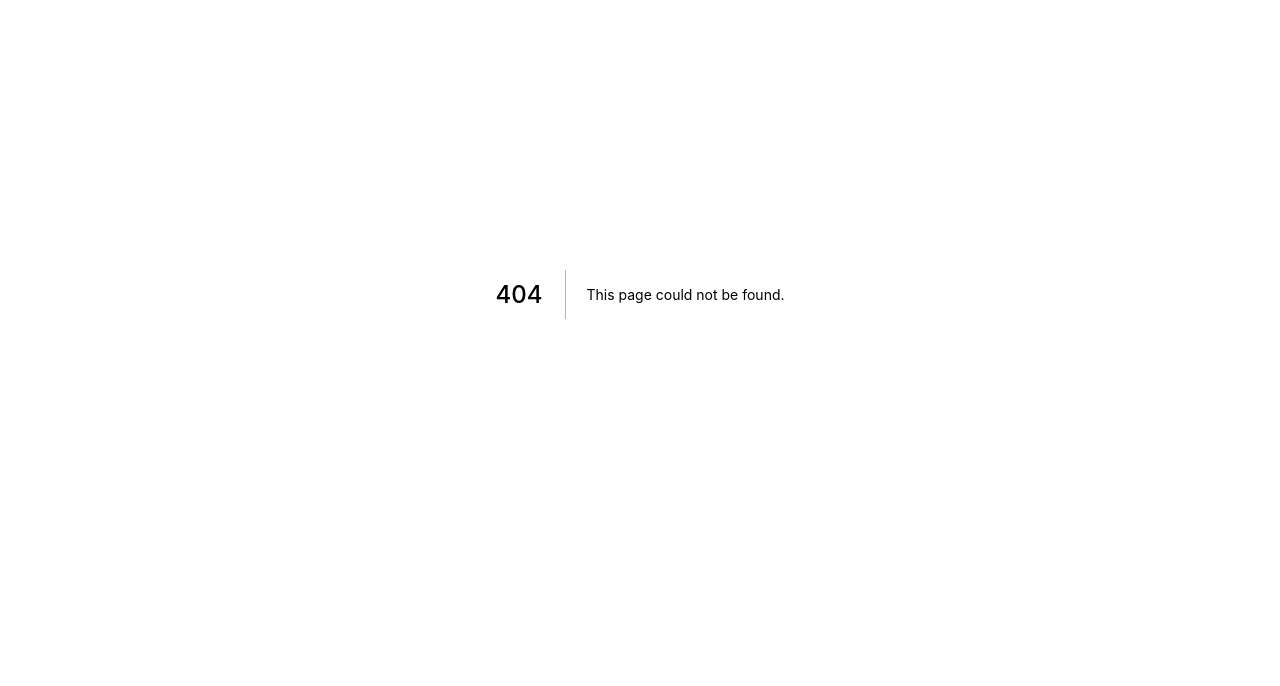
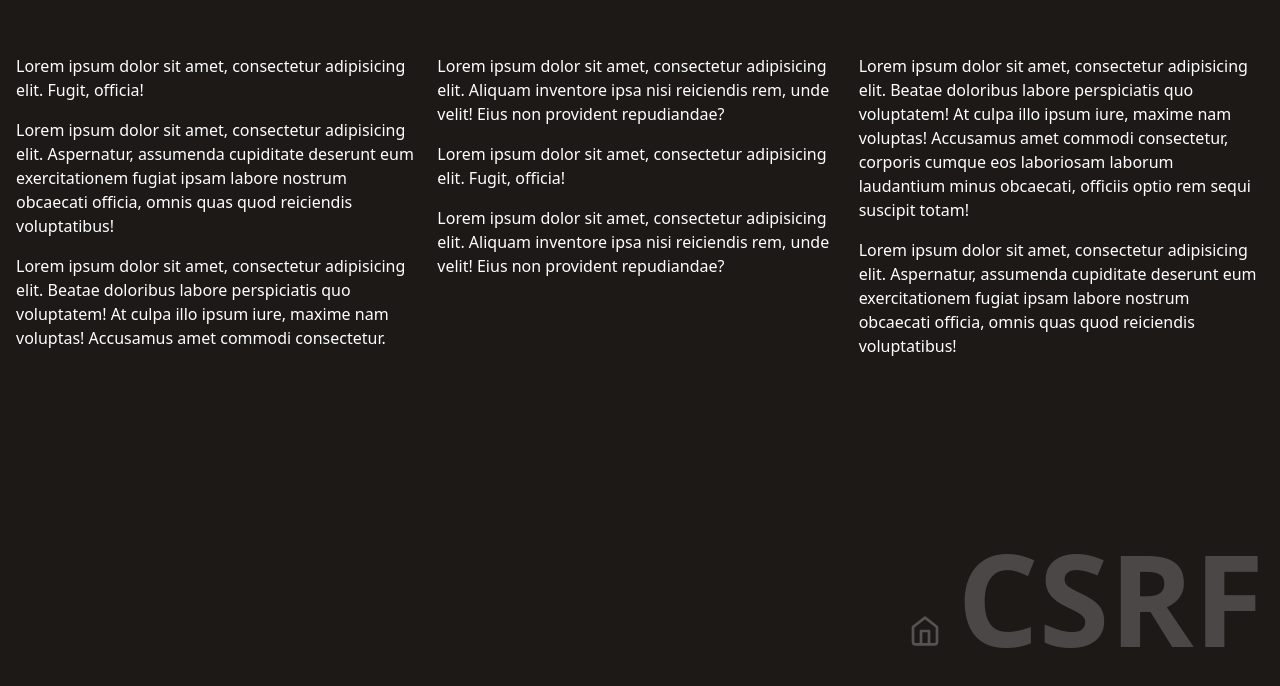
Before and after one commit to mbishram/jwt-local-variable-attacks, a Next.js app: page /csrf in a window 1280 px wide. Before the commit this address had no page. Shown: the part 106-792 px from the top of the page. Built offline with nearby package versions, Linux system fonts and the light colour scheme.

Commit message:
Update main layout and add masonry library

```diff
--- a/package.json
+++ b/package.json
@@ -11,7 +11,9 @@
   "dependencies": {
     "next": "12.1.6",
     "react": "18.2.0",
-    "react-dom": "18.2.0"
+    "react-dom": "18.2.0",
+    "react-feather": "^2.0.10",
+    "react-responsive-masonry": "^2.1.4"
   },
   "devDependencies": {
     "@types/node": "18.0.0",
--- a/src/components/layouts/MainLayout.tsx
+++ b/src/components/layouts/MainLayout.tsx
@@ -4,15 +4,19 @@
 import { Typography } from "@/components/ui/Typography";
 import { getPageTitle } from "@/utils/page-utils";
 import Head from "next/head";
+import { Home } from "react-feather";
+import Link from "next/link";
 
 export type MainLayoutProps = Omit<HTMLProps<HTMLDivElement>, "title"> & {
   title?: string;
+  noHomeButton?: boolean;
 };
 
 export function MainLayout({
   children,
   className,
   title = "",
+  noHomeButton = false,
   ...props
 }: MainLayoutProps) {
   return (
@@ -24,11 +28,20 @@
         <section className="flex-grow pt-4 grid content-center">
           {children}
         </section>
-        <footer className="py-8 text-right">
-          <Typography variant="h1" className="opacity-25 break-all">
-            {title}
-          </Typography>
-        </footer>
+        {title && (
+          <footer className="py-8 text-right">
+            <Typography variant="h1">
+              {!noHomeButton && (
+                <Link href="/">
+                  <a className="inline-flex content-end mr-4 opacity-25 hover:opacity-100 transition-all">
+                    <Home size="2rem" />
+                  </a>
+                </Link>
+              )}
+              <span className="opacity-20 break-all">{title}</span>
+            </Typography>
+          </footer>
+        )}
       </Container>
     </div>
   );
--- /dev/null
+++ b/src/pages/csrf.tsx
@@ -0,0 +1,58 @@
+import { NextPage } from "next";
+import { MainLayout } from "@/components/layouts/MainLayout";
+import Masonry, { ResponsiveMasonry } from "react-responsive-masonry";
+
+const CSRF: NextPage = () => {
+  return (
+    <MainLayout title="CSRF">
+      <ResponsiveMasonry columnsCountBreakPoints={{ 350: 1, 750: 2, 900: 3 }}>
+        <Masonry gutter="1rem">
+          <div>
+            Lorem ipsum dolor sit amet, consectetur adipisicing elit. Fugit,
+            officia!
+          </div>
+          <div>
+            Lorem ipsum dolor sit amet, consectetur adipisicing elit. Aliquam
+            inventore ipsa nisi reiciendis rem, unde velit! Eius non provident
+            repudiandae?
+          </div>
+          <div>
+            Lorem ipsum dolor sit amet, consectetur adipisicing elit. Beatae
+            doloribus labore perspiciatis quo voluptatem! At culpa illo ipsum
+            iure, maxime nam voluptas! Accusamus amet commodi consectetur,
+            corporis cumque eos laboriosam laborum laudantium minus obcaecati,
+            officiis optio rem sequi suscipit totam!
+          </div>
+          <div>
+            Lorem ipsum dolor sit amet, consectetur adipisicing elit.
+            Aspernatur, assumenda cupiditate deserunt eum exercitationem fugiat
+            ipsam labore nostrum obcaecati officia, omnis quas quod reiciendis
+            voluptatibus!
+          </div>
+          <div>
+            Lorem ipsum dolor sit amet, consectetur adipisicing elit. Fugit,
+            officia!
+          </div>
+          <div>
+            Lorem ipsum dolor sit amet, consectetur adipisicing elit. Aliquam
+            inventore ipsa nisi reiciendis rem, unde velit! Eius non provident
+            repudiandae?
+          </div>
+          <div>
+            Lorem ipsum dolor sit amet, consectetur adipisicing elit. Beatae
+            doloribus labore perspiciatis quo voluptatem! At culpa illo ipsum
+            iure, maxime nam voluptas! Accusamus amet commodi consectetur.
+          </div>
+          <div>
+            Lorem ipsum dolor sit amet, consectetur adipisicing elit.
+            Aspernatur, assumenda cupiditate deserunt eum exercitationem fugiat
+            ipsam labore nostrum obcaecati officia, omnis quas quod reiciendis
+            voluptatibus!
+          </div>
+        </Masonry>
+      </ResponsiveMasonry>
+    </MainLayout>
+  );
+};
+
+export default CSRF;
--- a/src/pages/index.tsx
+++ b/src/pages/index.tsx
@@ -4,7 +4,7 @@
 
 const Home: NextPage = () => {
   return (
-    <MainLayout title="Dashboard">
+    <MainLayout title="Dashboard" noHomeButton>
       <div className="grid grid-cols-1 sm:grid-cols-2 lg:grid-cols-3 gap-4 items-center">
         <NavCard
           href="/xss"
```
Also changed, not shown: declarations.d.ts (added, +18 -0 lines), 1 other file (tests, documents, lock files or other folders).
